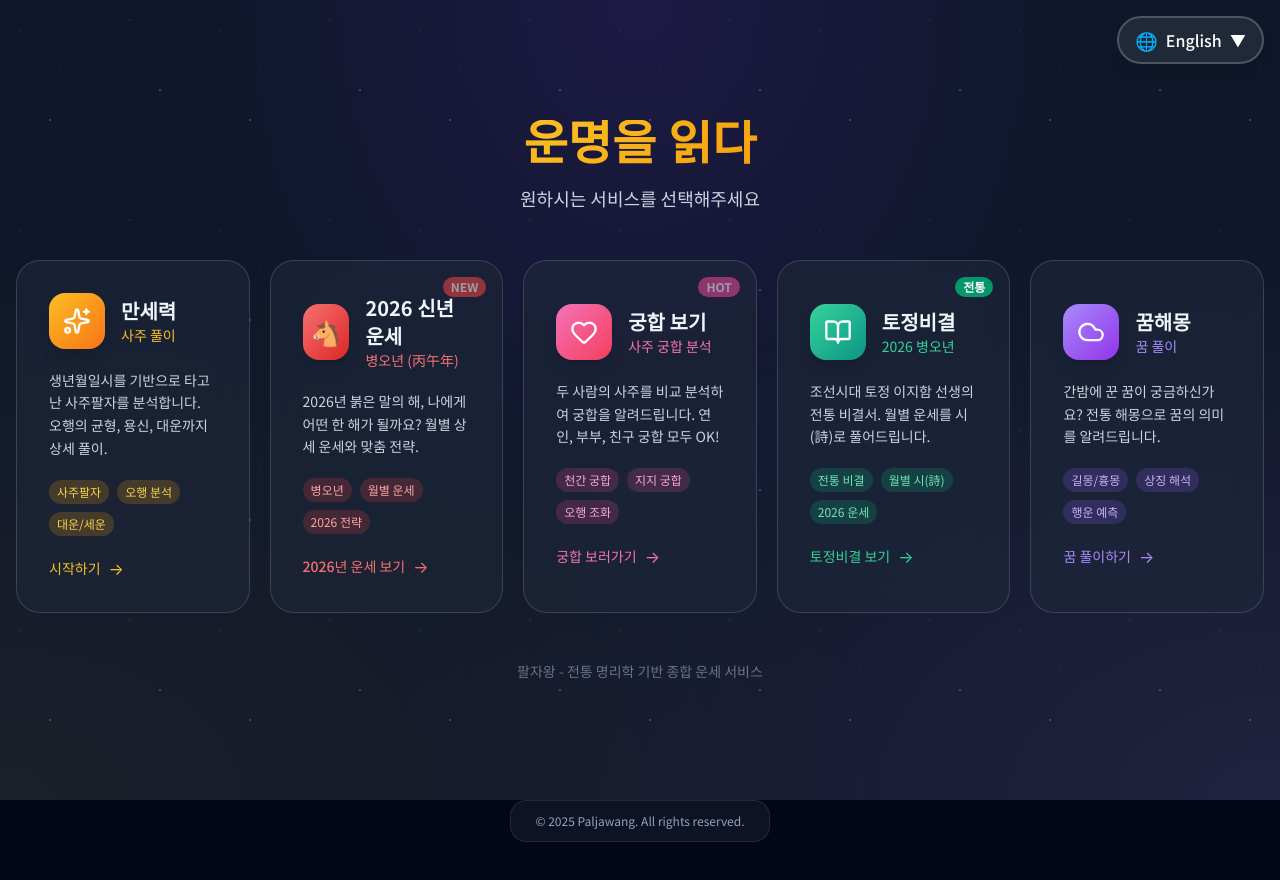
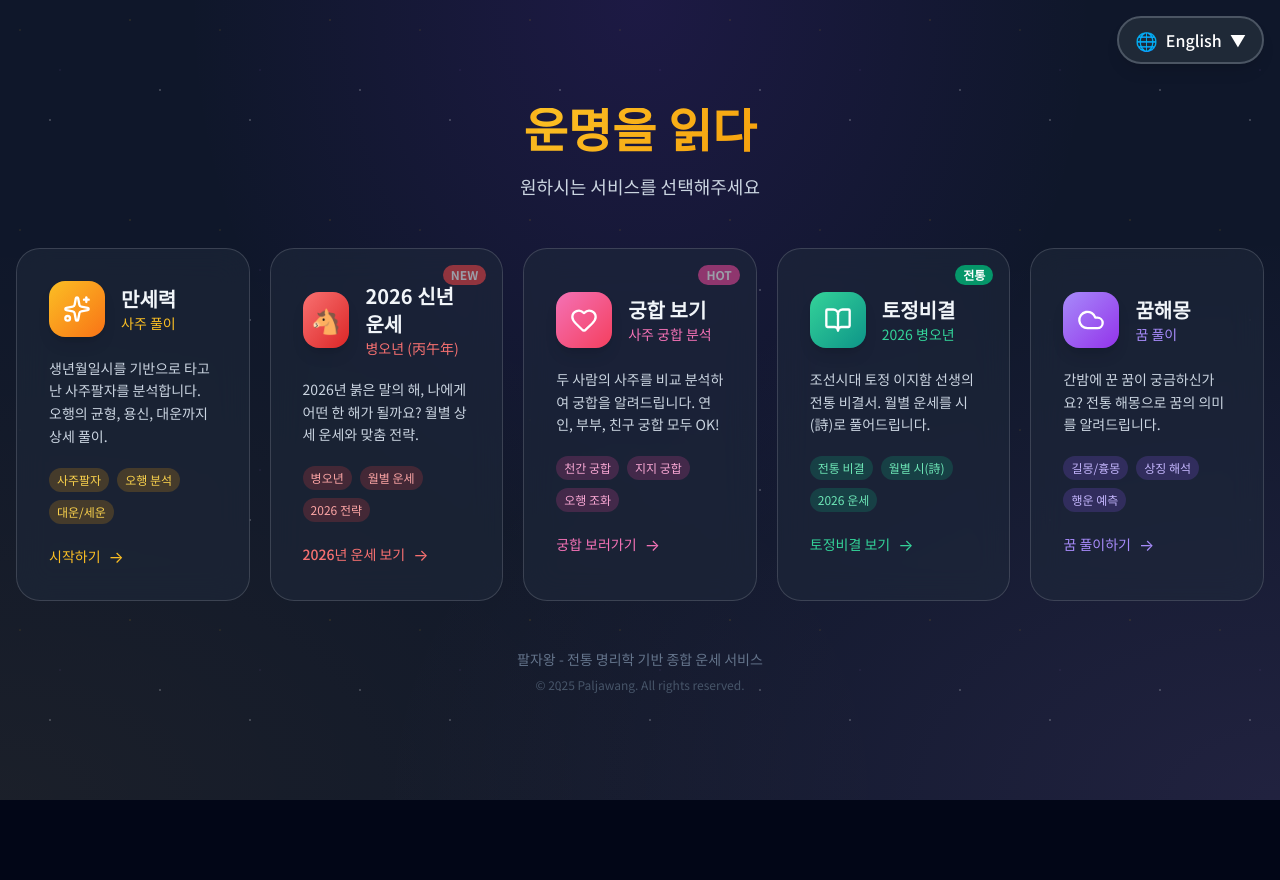
Before and after one commit to bubilife1202/forceteller, a Next.js app: page /en in a window 1280 px wide. Shown: the top 880 px of the page. After the commit the page ends 800 px from the top, so only its background shows below. Built offline with nearby package versions, Linux system fonts and the light colour scheme.

Commit message:
Fix footer spacing - combine MainMenu footer with copyright

```diff
--- a/app/[locale]/page.tsx
+++ b/app/[locale]/page.tsx
@@ -222,17 +222,6 @@ export default function Home() {
             onBack={handleBackToMenu}
           />
         )}
-
-        {/* Footer */}
-        {!result && !menuSelection && (
-          <footer className="text-center pb-12">
-            <div className="inline-block px-6 py-3 glass rounded-2xl">
-              <p className="text-xs text-slate-400">
-                © 2025 Paljawang. All rights reserved.
-              </p>
-            </div>
-          </footer>
-        )}
       </div>
     </div>
   );
--- a/components/MainMenu.tsx
+++ b/components/MainMenu.tsx
@@ -229,14 +229,19 @@ export default function MainMenu({ onSelect }: MainMenuProps) {
       </div>
 
       {/* Footer hint */}
-      <motion.p
-        className="text-slate-500 text-sm mt-12 text-center"
+      <motion.div
+        className="text-center mt-12"
         initial={{ opacity: 0 }}
         animate={{ opacity: 1 }}
         transition={{ delay: 1 }}
       >
-        팔자왕 - 전통 명리학 기반 종합 운세 서비스
-      </motion.p>
+        <p className="text-slate-500 text-sm">
+          팔자왕 - 전통 명리학 기반 종합 운세 서비스
+        </p>
+        <p className="text-slate-600 text-xs mt-2">
+          © 2025 Paljawang. All rights reserved.
+        </p>
+      </motion.div>
     </div>
   );
 }
```
